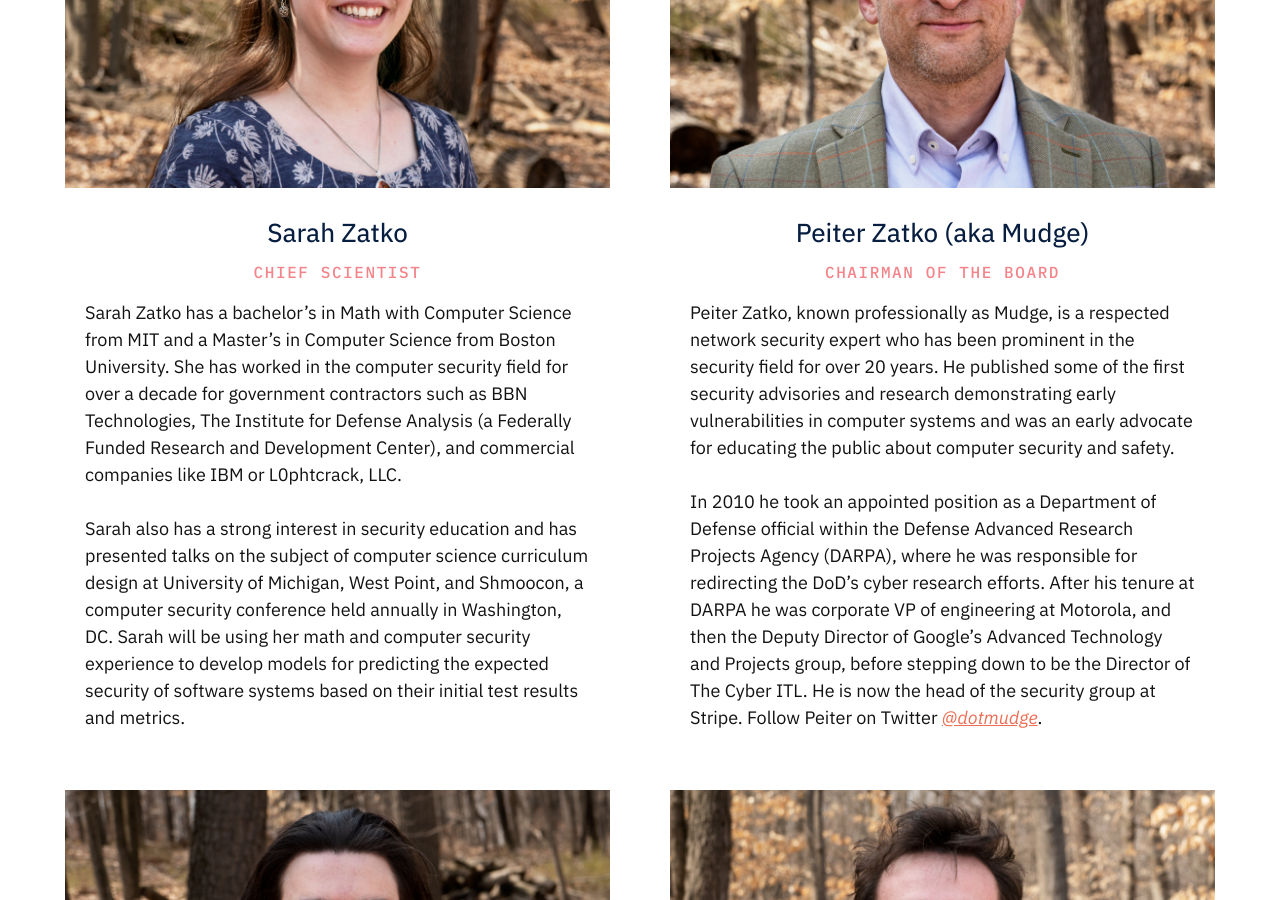
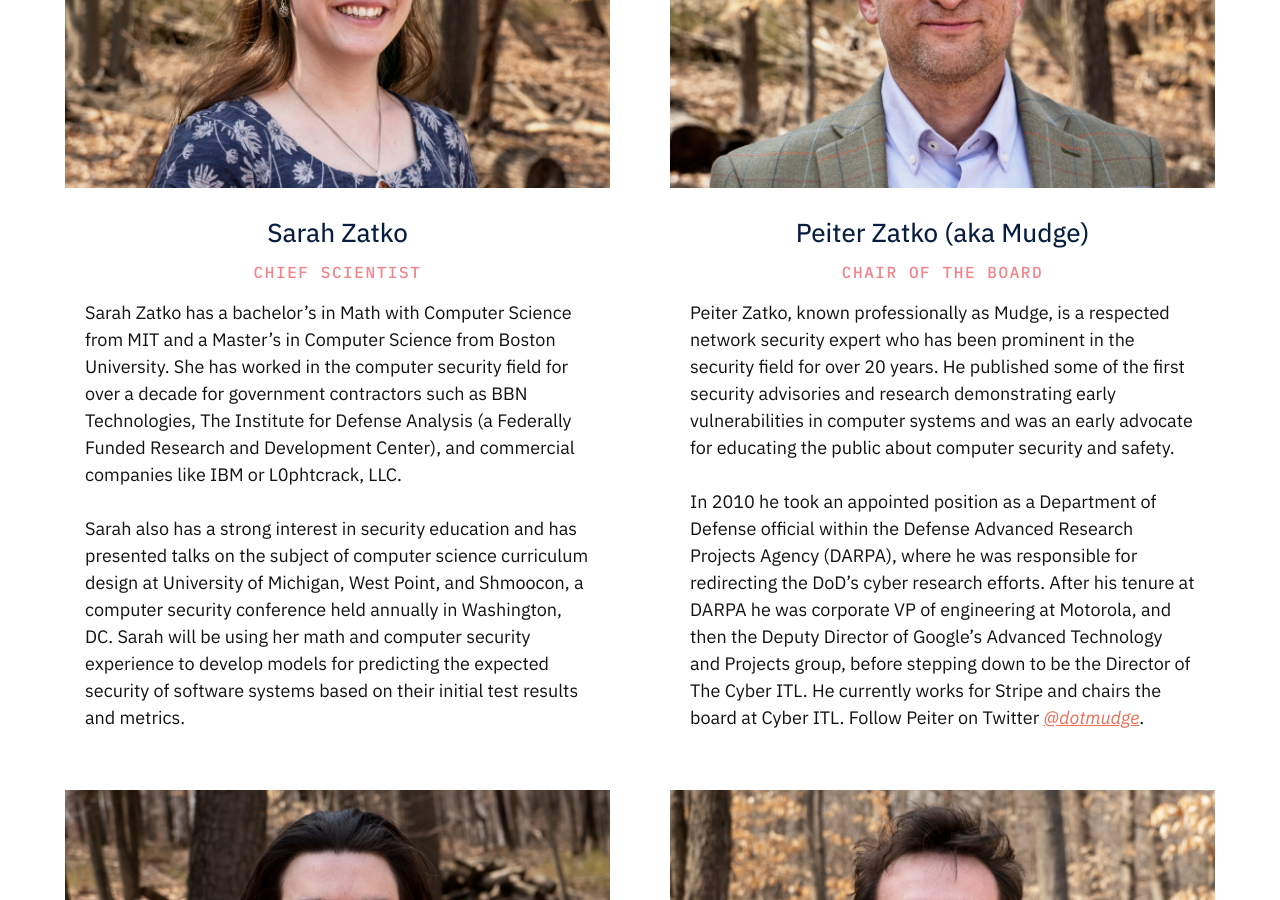
Before and after one commit to cyber-itl/cyber-itl.github.io, a Jekyll site: the page built from about/company.html, in a window 1280 px wide and 900 px high, scrolled down 1395 px. Built offline with Jekyll 4.4.1, drawn with Linux system fonts in a browser that asks for light colours.

Commit message:
Updated methodology and bio

```diff
--- a/about/company.html
+++ b/about/company.html
@@ -32,8 +32,8 @@
                 <div class="col-12 col-xl-6">
                     <img src="{{ '/assets/images/peiter.jpg' | relative_url }}" alt="" />
                     <h3>Peiter Zatko (aka Mudge)</h3>
-                    <h4 class="h5-mono">Chairman of the Board</h4>
-                    <p>Peiter Zatko, known professionally as Mudge, is a respected network security expert who has been prominent in the security field for over 20 years. He published some of the first security advisories and research demonstrating early vulnerabilities in computer systems and was an early advocate for educating the public about computer security and safety.<br /><br />In 2010 he took an appointed position as a Department of Defense official within the Defense Advanced Research Projects Agency (DARPA), where he was responsible for redirecting the DoD’s cyber research efforts. After his tenure at DARPA he was corporate VP of engineering at Motorola, and then the Deputy Director of Google’s Advanced Technology and Projects group, before stepping down to be the Director of The Cyber ITL. He is now the head of the security group at Stripe. Follow Peiter on Twitter <a href="https://twitter.com/dotMudge">@dotmudge</a>.</p>
+                    <h4 class="h5-mono">Chair of the Board</h4>
+                    <p>Peiter Zatko, known professionally as Mudge, is a respected network security expert who has been prominent in the security field for over 20 years. He published some of the first security advisories and research demonstrating early vulnerabilities in computer systems and was an early advocate for educating the public about computer security and safety.<br /><br />In 2010 he took an appointed position as a Department of Defense official within the Defense Advanced Research Projects Agency (DARPA), where he was responsible for redirecting the DoD’s cyber research efforts. After his tenure at DARPA he was corporate VP of engineering at Motorola, and then the Deputy Director of Google’s Advanced Technology and Projects group, before stepping down to be the Director of The Cyber ITL. He currently works for Stripe and chairs the board at Cyber ITL. Follow Peiter on Twitter <a href="https://twitter.com/dotMudge">@dotmudge</a>.</p>
                 </div>
                 <div class="col-12 col-lg-6">
                     <img src="{{ '/assets/images/tim.jpg' | relative_url }}" alt="" />
--- a/about/methodology.html
+++ b/about/methodology.html
@@ -40,7 +40,8 @@
     <section id="scoring">
         <div class="container">
             <h2 class="text-left">Scoring</h2>
-            <p class="width-small">Our current score weightings heavily emphasize safety features and function hygiene. The safety features in particular are the easiest issues to fix, and are the most fundamental. When the software industry has gotten to a point where these are included as a matter of course, we will adjust our score weightings to place  a greater emphasis on more subtle elements like complexity. The way we think of it is, if a house’s front door is unlocked, we’re not going to worry too much about getting shatter sensors installed in the windows. Vendors need to get the basics in place first, and then we’ll move our focus to the next thing which can move the overall quality of software forward. If you happen to have those basics in place in your own products, however, and want to know what we’ll be focusing on in the future, look to the complexity and dynamic testing measurements. </p>
+            <p class="width-small">Our ratings are based on a combination of measured data and expert analysis. The primary factors under consideration are safety features and function hygiene, with an emphasis on exploit mitigation and risk reduction.</p>
+            <p class="width-small">Our current score weightings heavily emphasize safety features and function hygiene. The safety features in particular are the easiest issues to fix, and are the most fundamental. When the software industry has gotten to a point where these are included as a matter of course, we will adjust our score weightings to place a greater emphasis on more subtle elements like complexity. The way we think of it is, if a house’s front door is unlocked, we’re not going to worry too much about getting shatter sensors installed in the windows. Vendors need to get the basics in place first, and then we’ll move our focus to the next thing which can move the overall quality of software forward. If you happen to have those basics in place in your own products, however, and want to know what we’ll be focusing on in the future, look to the complexity and dynamic testing measurements. </p>
             <div class="row">
                 <div class="col-12 col-lg-6">
                     <img src="{{ '/assets/images/score-weight-chart.svg' | relative_url }}" alt="Safety Features make up 60% of scoring. Code Hygiene makes up 40%." class="full-width-img" />
```
Also changed, not shown: 3 other files.
